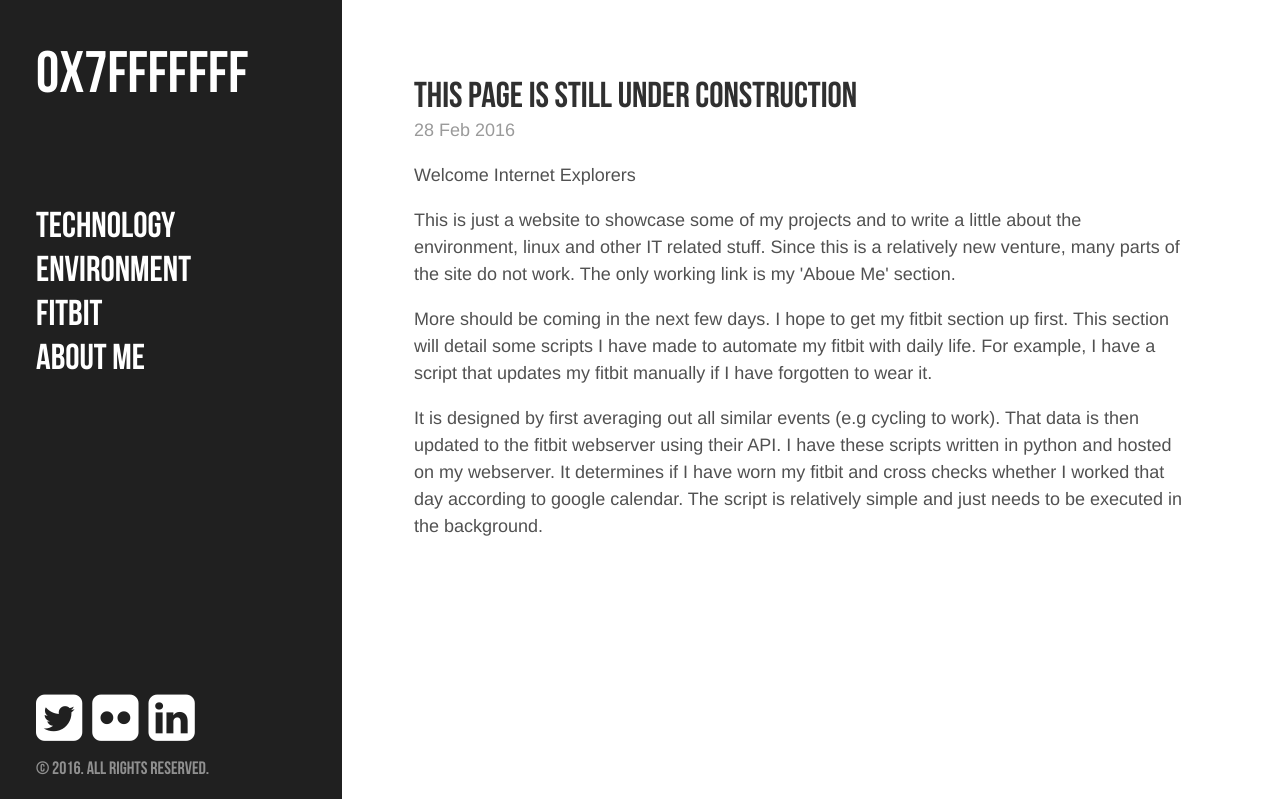
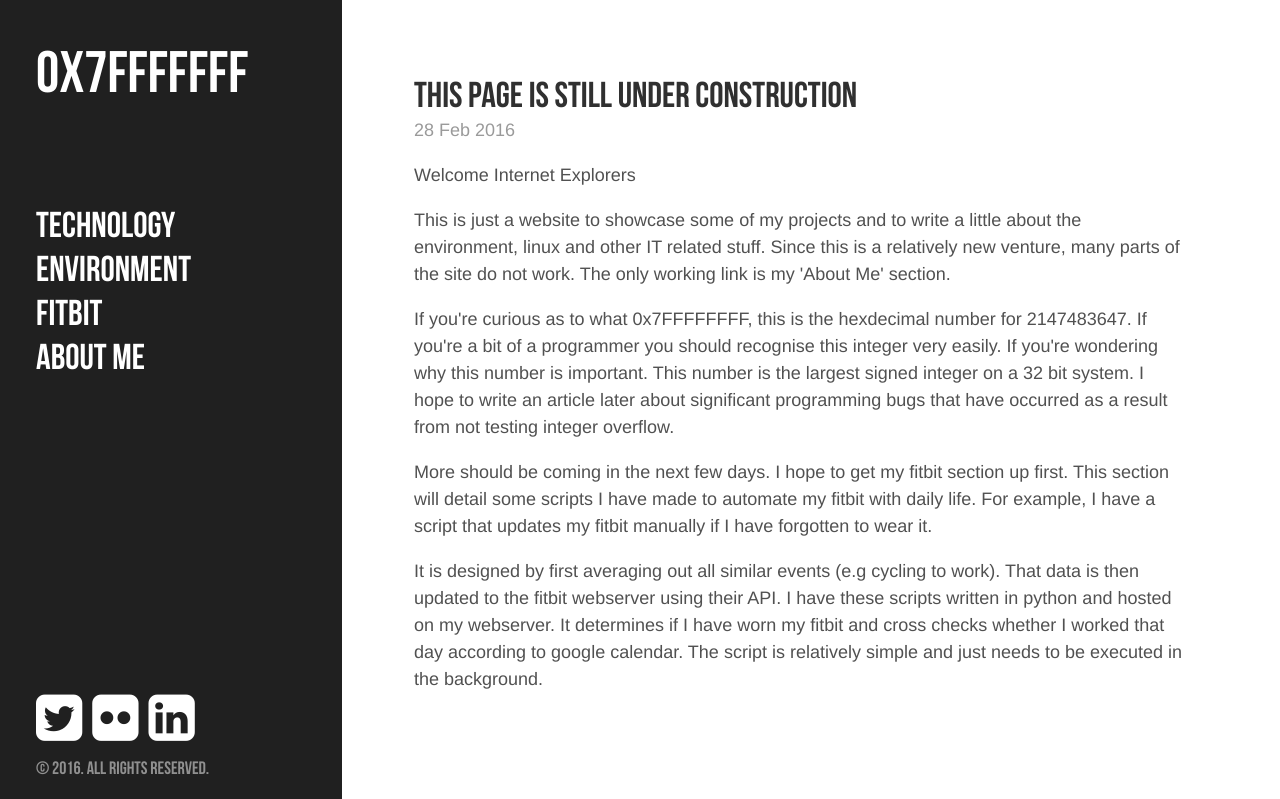
Before and after one commit to Elder-of-Ozone/0x7FFFFFFF, a Django app: page / in a window 1280 px wide. Shown: the top 799 px of the page. Run offline with Django 3.2, Linux system fonts and the light colour scheme; some libraries are stand-ins or nearby versions.

Commit message:
Updated about section

```diff
--- a/templates/index.html
+++ b/templates/index.html
@@ -20,7 +20,16 @@
 		<p> This is just a website to showcase some of my projects and to write
 			a little about the environment, linux and other IT related stuff.
 			Since this is a relatively new venture, many parts of the site do
-			not work. The only working link is my 'Aboue Me' section.</p>
+			not work. The only working link is my 'About Me' section.</p>
+
+		<p> If you're curious as to what 0x7FFFFFFFF, this is the hexdecimal number for
+			2147483647. If you're a bit of a programmer you should recognise this
+			integer very easily. If you're wondering why this number is important.
+			This number is the largest signed integer on a 32 bit system.
+			I hope to write an article later about significant programming bugs
+			that have occurred as a result from not testing integer overflow.
+			</p>
+
 
 		<p>	More should be coming in the next few days. I hope to get my
 			fitbit section up first. This section will detail some scripts I have made
```
